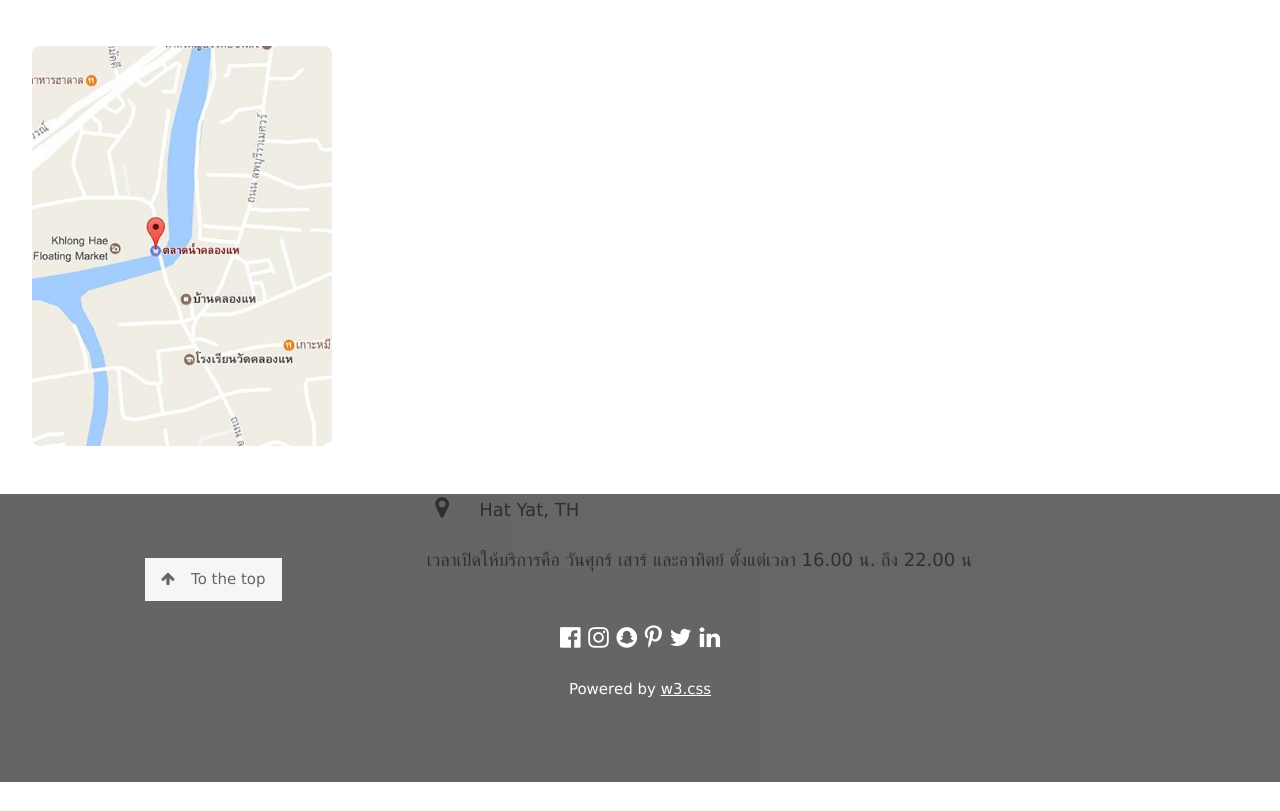
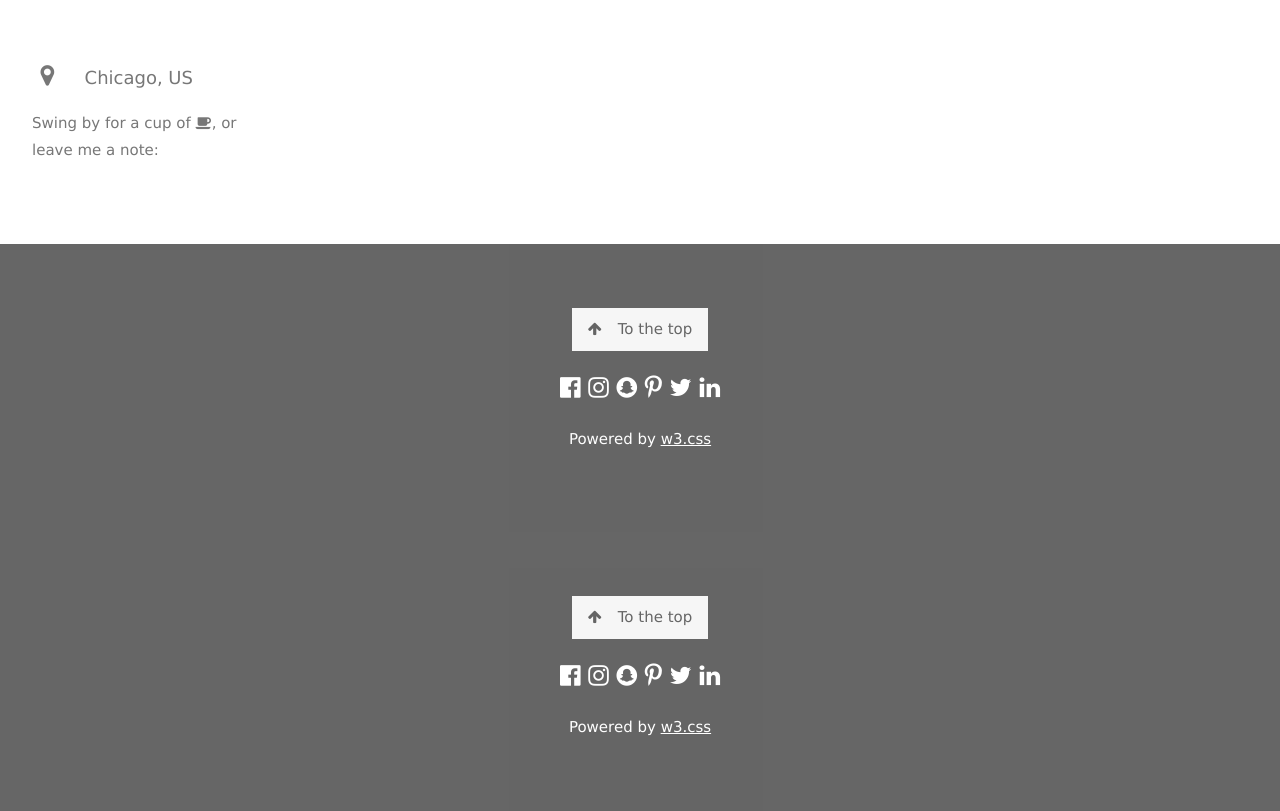
Before and after one commit to nattida3058/klonghaeFloating, a plain HTML site: page index.html in a window 1280 px wide. Shown: the part 4767-5578 px from the top of the page. Before the commit the page ends 5549 px from the top, so only its background shows below. Drawn offline with nearby package versions, Linux system fonts and the light colour scheme.

Commit message:
Update index.html

```diff
--- a/index.html
+++ b/index.html
@@ -235,22 +235,33 @@ body, html {
 
 	    </div>
 </div>
-<!-- Container (MAP Section) -->
-  <div class="w3-row w3-padding-32 w3-section w3-margin-left">
-    <div class="w3-col m6 w3-container ">
-     <img src="6.jpg "  class="w3-round-large " style="width:50%;height:400px;">
-     </div>
-	  <div id="googleMap" class="w3-round-large w3-greyscale" style="width:100%;height:400px;"></div>
+<!-- Container (Contact Section) -->
+  <div class="w3-row w3-padding-32 w3-section">
+    <div class="w3-col m4 w3-container">
+      <!-- Add Google Maps -->
+    <div class="w3-col m8 w3-panel">
+      <div class="w3-large w3-margin-bottom">
+        <i class="fa fa-map-marker fa-fw w3-hover-text-black w3-xlarge w3-margin-right"></i> Chicago, US<br>
+
+      </div>
+	    <p>Swing by for a cup of <i class="fa fa-coffee"></i>, or leave me a note:</p>
     </div>
-      <div class="w3-col m8 w3-right">
-        <div class="w3-large w3-margin-bottom">
-        <i class="fa fa-map-marker fa-fw w3-hover-text-black w3-xlarge w3-margin-right"></i> Hat Yat, TH<br>
+  </div>
+</div>
 
-
-         <p>  เวลาเปิดให้บริการคือ วันศุกร์ เสาร์ และอาทิตย์ ตั้งแต่เวลา 16.00 น. ถึง 22.00 น</p>
-	</div>
-    </div>
-
+<!-- Footer -->
+<footer class="w3-center w3-black w3-padding-64 w3-opacity w3-hover-opacity-off">
+  <a href="#home" class="w3-button w3-light-grey"><i class="fa fa-arrow-up w3-margin-right"></i>To the top</a>
+  <div class="w3-xlarge w3-section">
+    <i class="fa fa-facebook-official w3-hover-opacity"></i>
+    <i class="fa fa-instagram w3-hover-opacity"></i>
+    <i class="fa fa-snapchat w3-hover-opacity"></i>
+    <i class="fa fa-pinterest-p w3-hover-opacity"></i>
+    <i class="fa fa-twitter w3-hover-opacity"></i>
+    <i class="fa fa-linkedin w3-hover-opacity"></i>
+  </div>
+  <p>Powered by <a href="https://www.w3schools.com/w3css/default.asp" title="W3.CSS" target="_blank" class="w3-hover-text-green">w3.css</a></p>
+</footer>
 
 <!-- Footer -->
 <footer class="w3-center w3-black w3-padding-64 w3-opacity w3-hover-opacity-off">
```
